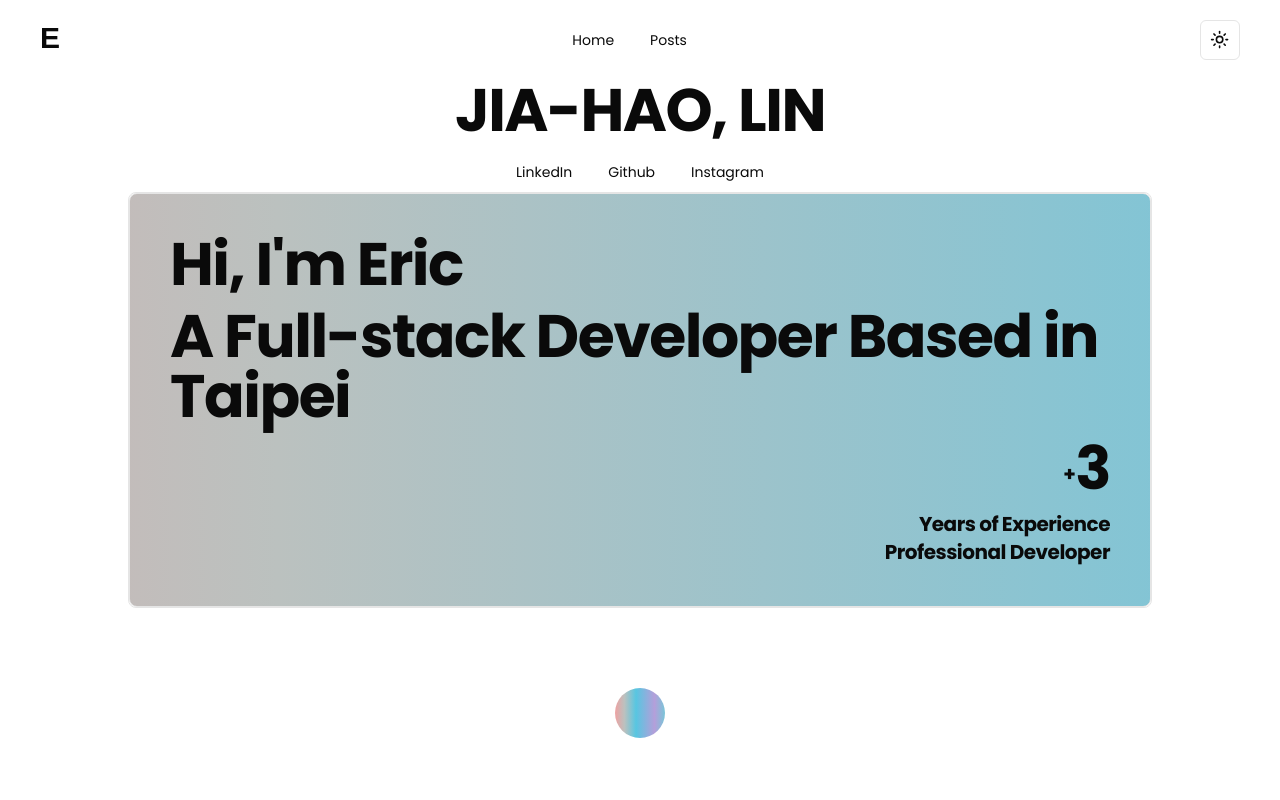
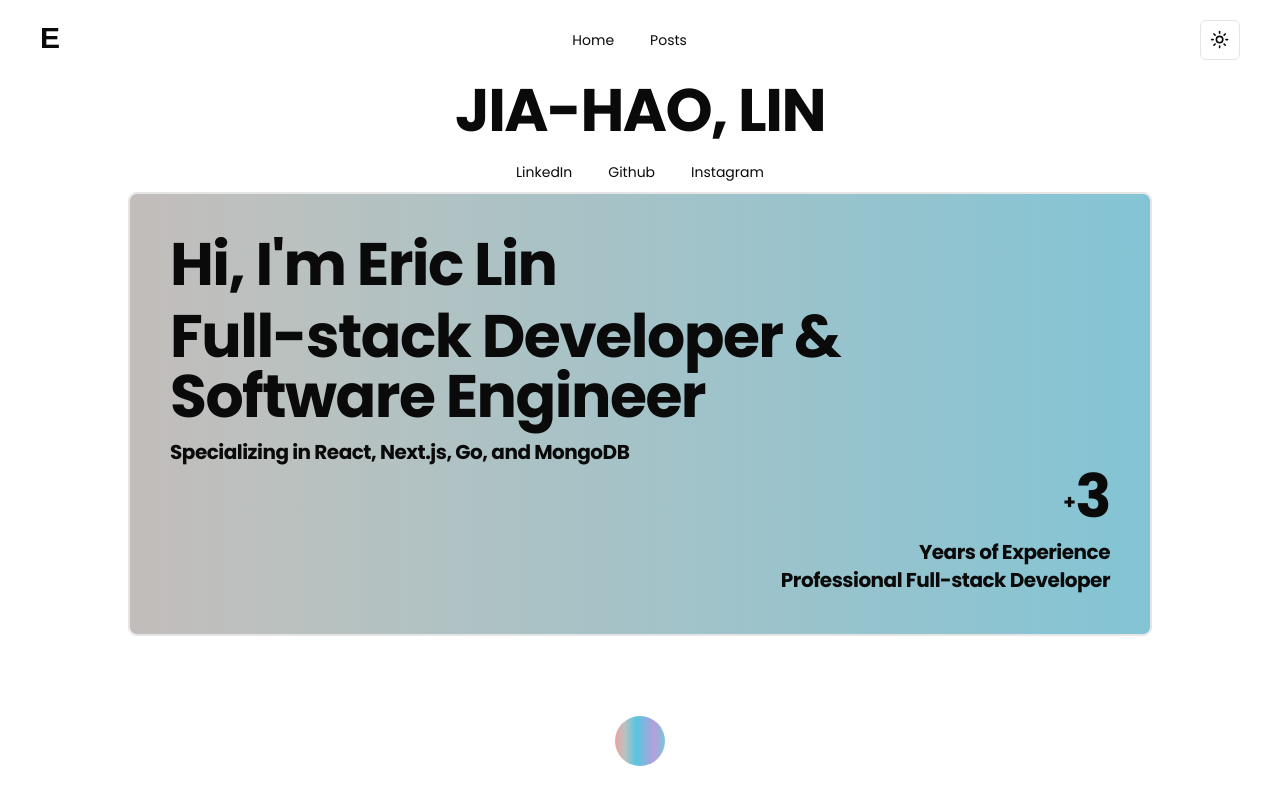
Before and after one commit to ericboy0224/eric-homepage, a Next.js app: page / in a window 1280 px wide. Shown: the top 800 px of the page. Built offline with nearby package versions, Linux system fonts and the light colour scheme; a web font is replaced by a local one.

Commit message:
fix(SEO): optimize SEO

```diff
--- a/src/app/layout.tsx
+++ b/src/app/layout.tsx
@@ -9,8 +9,9 @@ import { Header } from './header';
 import { poppins } from "@/components/ui/fonts";
 
 export const metadata: Metadata = {
-  title: "Eric Lin's Homepage",
-  description: "A full-stack developer based in Taipei.",
+  title: "Eric Lin - Full-stack Developer | Software Engineer",
+  description: "Eric Lin is a full-stack developer and software engineer based in Taipei, specializing in React, Next.js, and Go.",
+  keywords: ["Eric Lin", "full-stack developer", "software engineer", "React", "Next.js", "Go", "Taipei"],
 };
 
 export default function RootLayout({
--- a/src/app/page.tsx
+++ b/src/app/page.tsx
@@ -1,3 +1,4 @@
+import StructuredData from '@/components/StructuredData';
 import Divider from '@/components/ui/divider';
 import ExperienceSection from '@/components/ui/home/experience-section';
 import MoreSection from '@/components/ui/home/more-section';
@@ -8,6 +9,8 @@ import SocialMedia from '@/components/ui/social-media';
 
 export default function Home() {
   return (
+    <>
+      <StructuredData />
       <div className='text-center'>
         <section>
           <div className='max-h-[800px] flex flex-col'>
@@ -52,5 +55,6 @@ export default function Home() {
           </div>
         </section>
       </div>
+    </>
   );
 }
--- /dev/null
+++ b/src/components/StructuredData.tsx
@@ -0,0 +1,29 @@
+import Head from 'next/head';
+import React from 'react';
+
+const StructuredData: React.FC = () => {
+  const structuredData = {
+    "@context": "https://schema.org",
+    "@type": "Person",
+    "name": "Eric Lin",
+    "jobTitle": "Full-stack Developer",
+    "description": "A full-stack developer and software engineer based in Taipei, specializing in React, Next.js, and Go.",
+    "url": "https://www.ericlin.dev",
+    "sameAs": [
+      "https://www.linkedin.com/in/jia-hao-lin/",
+      "https://github.com/ericboy0224",
+      "https://www.instagram.com/babydogofmyg/"
+    ]
+  };
+
+  return (
+    <Head>
+      <script
+        type="application/ld+json"
+        dangerouslySetInnerHTML={{ __html: JSON.stringify(structuredData) }}
+      />
+    </Head>
+  );
+};
+
+export default StructuredData;
--- a/src/components/ui/home/text-banner/index.tsx
+++ b/src/components/ui/home/text-banner/index.tsx
@@ -8,11 +8,14 @@ export default function Banner() {
             <div className="flex flex-col h-full">
                 <div className="flex-grow text-start">
                     <Heading pulse={0}>
-                        Hi, I'm Eric
+                        Hi, I'm Eric Lin
                     </Heading>
                     <Heading pulse={0}>
-                        A Full-stack Developer Based in Taipei
+                        Full-stack Developer & Software Engineer
                     </Heading>
+                    <Description pulse={1}>
+                        Specializing in React, Next.js, Go, and MongoDB
+                    </Description>
                 </div>
                 <div className="flex justify-end items-center">
                     <Description pulse={1}> + </Description>
@@ -22,7 +25,7 @@ export default function Banner() {
                 </div>
                 <div className="text-end">
                     <Description pulse={2}>Years of Experience</Description>
-                    <Description pulse={2}>Professional Developer</Description>
+                    <Description pulse={2}>Professional Full-stack Developer</Description>
                 </div>
             </div>
         </BannerBackground>
```
Also changed, not shown: 1 other file (tests, documents, lock files or other folders). Lines whose indentation alone changed are shown as unchanged.
